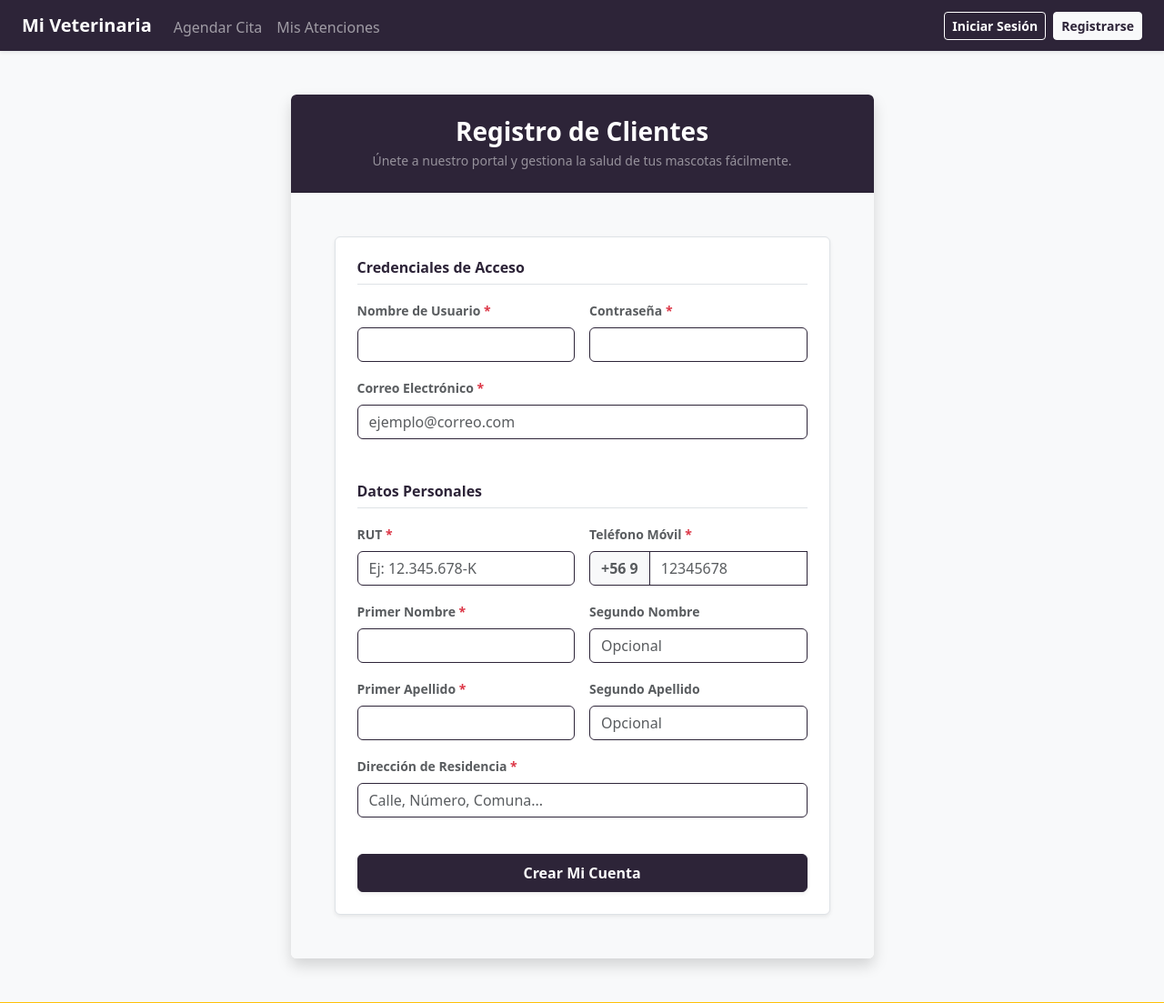
After one commit to friveramm/veterinaria_web, a Django app: page /registrarse/ in a window 1280 px wide. The commit adds this page. Shown: the top 1103 px of the page at 91% size. Run offline with Django 5.2, Linux system fonts and the light colour scheme.

Commit message:
feat: agrega funcion de registro para clientes nuevos

```diff
--- /dev/null
+++ b/gestion/static/gestion/js/registro_cliente.js
@@ -0,0 +1,239 @@
+document.addEventListener('DOMContentLoaded', function () {
+    // 0. LÓGICA DE ÉXITO: CONTADOR Y REDIRECCIÓN
+    const contadorEl = document.getElementById('contador');
+    if (contadorEl) {
+        let segundos = 10;
+        // Obtener la URL que inyectó Django en el HTML
+        const urlLogin = contadorEl.getAttribute('data-url-login');
+
+        const intervalo = setInterval(function () {
+            segundos--;
+            contadorEl.textContent = segundos;
+
+            if (segundos <= 0) {
+                clearInterval(intervalo);
+                if (urlLogin) {
+                    window.location.href = urlLogin; // Redirección usando la variable
+                }
+            }
+        }, 1000); // 1000 milisegundos
+    }
+
+    // LÓGICA DEL FORMULARIO DE REGISTRO
+    const formRegistro = document.getElementById('form-registro');
+    const urlValidacion = formRegistro ? formRegistro.getAttribute('data-url-validacion') : '';
+
+    // 1. USERNAME: AJAX + FORMATO (Sin espacios)
+    const inputUsername = document.getElementById('input-username');
+    const feedbackUsername = document.getElementById('username-feedback');
+    let timeoutUsername;
+
+    if (inputUsername) {
+        inputUsername.addEventListener('input', function () {
+            this.value = this.value.toLowerCase().replace(/\s+/g, '');
+            clearTimeout(timeoutUsername);
+
+            if (this.value.length >= 4 && urlValidacion) {
+                timeoutUsername = setTimeout(() => {
+                    fetch(`${urlValidacion}?username=${this.value}`)
+                        .then(r => r.json())
+                        .then(data => {
+                            if (data.username_usado) {
+                                this.classList.remove('is-valid');
+                                this.classList.add('is-invalid');
+                                this.setAttribute('data-error-api', 'true');
+                                if (feedbackUsername) {
+                                    feedbackUsername.textContent = 'Este usuario ya está en uso. Elige otro.';
+                                    feedbackUsername.classList.remove('d-none');
+                                }
+                            } else {
+                                this.removeAttribute('data-error-api');
+                                this.classList.remove('is-invalid');
+                                this.classList.add('is-valid');
+                                if (feedbackUsername) feedbackUsername.classList.add('d-none');
+                            }
+                        });
+                }, 500);
+            } else {
+                this.classList.remove('is-valid', 'is-invalid');
+                if (feedbackUsername) feedbackUsername.classList.add('d-none');
+            }
+        });
+    }
+
+    // 2. RUT: AJAX (La validación matemática la hace validar_rut.js)
+    const inputRut = document.getElementById('input-rut');
+    const feedbackRut = document.getElementById('rut-feedback');
+    let timeoutRut;
+
+    if (inputRut && urlValidacion) {
+        inputRut.addEventListener('input', function () {
+            clearTimeout(timeoutRut);
+            if (this.value.length >= 8) {
+                timeoutRut = setTimeout(() => {
+                    fetch(`${urlValidacion}?rut=${this.value}`)
+                        .then(r => r.json())
+                        .then(data => {
+                            if (data.rut_usado) {
+                                this.classList.remove('is-valid');
+                                this.classList.add('is-invalid');
+                                this.setAttribute('data-error-api', 'true');
+                                if (feedbackRut) {
+                                    feedbackRut.textContent = 'Este RUT ya tiene una cuenta registrada.';
+                                    feedbackRut.classList.remove('d-none');
+                                }
+                            } else {
+                                this.removeAttribute('data-error-api');
+                                if (feedbackRut) feedbackRut.textContent = 'RUT inválido.';
+                            }
+                        });
+                }, 500);
+            }
+        });
+    }
+
+    // 3. CORREO: REGEX + AJAX
+    const inputEmail = document.getElementById('input-email');
+    const feedbackEmail = document.getElementById('email-feedback');
+    let timeoutEmail;
+
+    if (inputEmail) {
+        inputEmail.addEventListener('input', function () {
+            const emailRegex = /^[^\s@]+@[^\s@]+\.[^\s@]+$/;
+            clearTimeout(timeoutEmail);
+
+            if (this.value.trim().length > 0) {
+                if (emailRegex.test(this.value)) {
+                    // Si el formato es correcto, verificar en BD
+                    if (urlValidacion) {
+                        timeoutEmail = setTimeout(() => {
+                            fetch(`${urlValidacion}?email=${this.value}`)
+                                .then(r => r.json())
+                                .then(data => {
+                                    if (data.email_usado) {
+                                        inputEmail.classList.remove('is-valid');
+                                        inputEmail.classList.add('is-invalid');
+                                        inputEmail.setAttribute('data-error-api', 'true');
+                                        if (feedbackEmail) {
+                                            feedbackEmail.textContent = 'Este correo ya está registrado.';
+                                            feedbackEmail.classList.remove('d-none');
+                                        }
+                                    } else {
+                                        inputEmail.removeAttribute('data-error-api');
+                                        inputEmail.classList.remove('is-invalid');
+                                        inputEmail.classList.add('is-valid');
+                                        if (feedbackEmail) feedbackEmail.classList.add('d-none');
+                                    }
+                                });
+                        }, 500);
+                    }
+                } else {
+                    this.classList.remove('is-valid');
+                    this.classList.add('is-invalid');
+                    if (feedbackEmail) {
+                        feedbackEmail.textContent = 'Ingresa un correo válido (ej: nombre@correo.com).';
+                        feedbackEmail.classList.remove('d-none');
+                    }
+                }
+            } else {
+                this.classList.remove('is-valid', 'is-invalid');
+                if (feedbackEmail) feedbackEmail.classList.add('d-none');
+            }
+        });
+    }
+
+    // 4. TELÉFONO
+    const inputFonoVisible = document.getElementById('input-fono-visible');
+    const inputFonoOculto = document.getElementById('input-fono-oculto');
+    const feedbackFono = document.getElementById('fono-feedback');
+
+    if (inputFonoVisible) {
+        inputFonoVisible.addEventListener('input', function () {
+            // Eliminar cualquier cosa que no sea un dígito numérico
+            this.value = this.value.replace(/\D/g, '');
+
+            // Validar que tenga exactamente la longitud de un celular chileno (8 dígitos)
+            if (this.value.length === 8) {
+                this.classList.remove('is-invalid');
+                this.classList.add('is-valid');
+                if (feedbackFono) feedbackFono.classList.add('d-none');
+
+                // Unir el +569 con los 8 dígitos y se inyecta al input oculto que viaja a Django
+                if (inputFonoOculto) {
+                    inputFonoOculto.value = '+569' + this.value;
+                }
+            } else {
+                this.classList.remove('is-valid');
+                this.classList.add('is-invalid');
+                if (feedbackFono) feedbackFono.classList.remove('d-none');
+
+                // Si está incompleto, vaciamos el input oculto para que no se envíe basura
+                if (inputFonoOculto) {
+                    inputFonoOculto.value = '';
+                }
+            }
+        });
+    }
+
+    // 5. PROTECCIÓN GENERAL DE OBLIGATORIOS (BORDES ROJOS)
+    if (formRegistro) {
+        const requiredInputs = formRegistro.querySelectorAll('[required]');
+
+        requiredInputs.forEach(input => {
+            input.addEventListener('input', function () {
+                if (this.type !== 'email' && this.id !== 'input-username' && this.id !== 'input-rut') {
+                    if (this.value.trim().length === 0) {
+                        this.classList.add('is-invalid');
+                    } else {
+                        this.classList.remove('is-invalid');
+                    }
+                }
+            });
+
+            input.addEventListener('blur', function () {
+                if (this.type !== 'email' && this.id !== 'input-username' && this.id !== 'input-rut') {
+                    if (this.value.trim().length === 0) {
+                        this.classList.add('is-invalid');
+                    }
+                }
+            });
+
+            input.addEventListener('invalid', function () {
+                this.classList.add('is-invalid');
+            });
+        });
+
+        // 6. BLOQUEO FINAL ANTES DEL ENVÍO
+        formRegistro.addEventListener('submit', function (e) {
+            let tieneErrores = false;
+
+            const nameInputs = ['primer_nombre', 'primer_apellido'];
+            nameInputs.forEach(name => {
+                const el = document.querySelector(`input[name="${name}"]`);
+                if (el && el.value.trim() === '') {
+                    el.classList.add('is-invalid');
+                    tieneErrores = true;
+                }
+            });
+
+            const inputsAPI = [inputUsername, inputRut, inputEmail];
+            inputsAPI.forEach(el => {
+                if (el && (el.classList.contains('is-invalid') || el.hasAttribute('data-error-api'))) {
+                    el.focus();
+                    tieneErrores = true;
+                }
+            });
+
+            if (tieneErrores) {
+                e.preventDefault();
+                return;
+            }
+
+            const btnGuardar = document.getElementById('btn-registrar');
+            if (btnGuardar) {
+                btnGuardar.disabled = true;
+                btnGuardar.innerHTML = 'Creando cuenta...';
+            }
+        });
+    }
+});
--- a/gestion/templates/gestion/base_clientes.html
+++ b/gestion/templates/gestion/base_clientes.html
@@ -51,7 +51,7 @@
                         </form>
                     {% else %}
                         <a href="{% url 'login' %}" class="btn btn-sm btn-outline-light me-2 fw-bold">Iniciar Sesión</a>
-                        <a href="#" class="btn btn-sm btn-light fw-bold text-primary">Registrarse</a>
+                        <a href="{% url 'registro_cliente' %}" class="btn btn-sm btn-light fw-bold text-primary">Registrarse</a>
                     {% endif %}
                 </div>
             </div>
--- /dev/null
+++ b/gestion/templates/gestion/registro.html
@@ -0,0 +1,121 @@
+{% extends 'gestion/base_clientes.html' %}
+{% load static %}
+
+{% block title %}Crear Cuenta - Mi Veterinaria{% endblock %}
+
+{% block content %}
+    <div class="container my-5">
+        <div class="row justify-content-center">
+            <div class="col-lg-8 col-xl-7">
+
+                {% if messages %}
+                    {% for m in messages %}
+                        <div class="alert {% if m.tags == 'success' %}alert-success{% else %}alert-danger{% endif %} shadow-sm">{{ m }}</div>
+                    {% endfor %}
+                {% endif %}
+
+                <div class="card shadow border-0 bg-white overflow-hidden">
+                    <div class="card-header bg-dark-purple text-white p-4 text-center">
+                        <h3 class="mb-0 fw-bold">Registro de Clientes</h3>
+                        <p class="mb-0 text-white-50 mt-1 small">Únete a nuestro portal y gestiona la salud de tus mascotas fácilmente.</p>
+                    </div>
+
+                <div class="card-body p-4 p-md-5 bg-light">
+
+                    {% if registro_exitoso %}
+                        <div class="text-center py-4 slide-in-fwd">
+                            <h2 class="fw-bold text-dark mb-3">¡Cuenta creada con éxito!</h2>
+                            <p class="text-muted fs-5 mb-5">Bienvenido/a <strong class="text-primary">{{ nombre_usuario }}</strong>. Tu registro se ha guardado correctamente.</p>
+
+                            <div class="bg-white p-4 rounded shadow-sm border border-primary mb-4 d-inline-block">
+                                <p class="mb-2 text-muted fw-bold text-uppercase small">Redirigiendo al inicio de sesión en</p>
+                                <div class="display-3 fw-bold text-primary" id="contador">10</div>
+                                <p class="text-muted small mt-1 mb-0">segundos...</p>
+                            </div>
+
+                            <div>
+                                <a href="{% url 'login' %}" class="btn btn-outline-primary fw-bold rounded-pill px-4 shadow-sm">Saltar espera e ir ahora</a>
+                            </div>
+                        </div>
+                    {% else %}
+                        <form method="POST" id="form-registro" class="bg-white p-4 rounded shadow-sm border"
+                            data-url-validacion="{% url 'api_validar_cliente' %}">
+                            {% csrf_token %}
+
+                            <h6 class="text-primary fw-bold mb-3 border-bottom pb-2">Credenciales de Acceso</h6>
+
+                            <div class="row g-3 mb-3">
+                                <div class="col-md-6">
+                                    <label class="form-label text-muted small fw-bold">Nombre de Usuario <span class="text-danger">*</span></label>
+                                    <input type="text" id="input-username" name="username" class="form-control border-primary" required maxlength="30">
+                                    <small id="username-feedback" class="text-danger d-none fw-bold mt-1">Este usuario ya existe.</small>
+                                </div>
+                                <div class="col-md-6">
+                                    <label class="form-label text-muted small fw-bold">Contraseña <span class="text-danger">*</span></label>
+                                    <input type="password" name="password" class="form-control border-primary" required minlength="6">
+                                </div>
+                            </div>
+
+                            <div class="mb-4">
+                                <label class="form-label text-muted small fw-bold">Correo Electrónico <span class="text-danger">*</span></label>
+                                <input type="email" id="input-email" name="email" class="form-control border-primary" required placeholder="ejemplo@correo.com" maxlength="50">
+                                <small id="email-feedback" class="text-danger d-none fw-bold mt-1">Ingresa un correo válido.</small>
+                            </div>
+
+                            <h6 class="text-primary fw-bold mb-3 border-bottom pb-2 mt-5">Datos Personales</h6>
+
+                            <div class="row g-3 mb-3">
+                                <div class="col-md-6">
+                                    <label class="form-label text-muted small fw-bold">RUT <span class="text-danger">*</span></label>
+                                    <input type="text" id="input-rut" name="rut" class="form-control border-primary" required placeholder="Ej: 12.345.678-K" maxlength="12">
+                                    <small id="rut-feedback" class="text-danger d-none fw-bold mt-1">RUT inválido.</small>
+                                </div>
+                                <div class="col-md-6">
+                                    <label class="form-label text-muted small fw-bold">Teléfono Móvil <span class="text-danger">*</span></label>
+                                    <div class="input-group">
+                                        <span class="input-group-text bg-light fw-bold text-muted border-primary">+56 9</span>
+                                        <input type="text" id="input-fono-visible" class="form-control border-primary" required placeholder="12345678" maxlength="8">
+                                        <input type="hidden" id="input-fono-oculto" name="fono">
+                                    </div>
+                                    <small id="fono-feedback" class="text-danger d-none fw-bold mt-1">Ingresa exactamente 8 dígitos.</small>
+                                </div>
+                            </div>
+
+                            <div class="row g-3 mb-3">
+                                <div class="col-md-6">
+                                    <label class="form-label text-muted small fw-bold">Primer Nombre <span class="text-danger">*</span></label>
+                                    <input type="text" name="primer_nombre" maxlength="24" class="form-control border-primary" required>
+                                </div>
+                                <div class="col-md-6">
+                                    <label class="form-label text-muted small fw-bold">Segundo Nombre</label>
+                                    <input type="text" name="segundo_nombre" maxlength="24" class="form-control border-primary" placeholder="Opcional">
+                                </div>
+
+                                <div class="col-md-6">
+                                    <label class="form-label text-muted small fw-bold">Primer Apellido <span class="text-danger">*</span></label>
+                                    <input type="text" name="primer_apellido" maxlength="24" class="form-control border-primary" required>
+                                </div>
+                                <div class="col-md-6">
+                                    <label class="form-label text-muted small fw-bold">Segundo Apellido</label>
+                                    <input type="text" name="segundo_apellido" maxlength="24" class="form-control border-primary" placeholder="Opcional">
+                                </div>
+                            </div>
+
+                            <div class="mb-4">
+                                <label class="form-label text-muted small fw-bold">Dirección de Residencia <span class="text-danger">*</span></label>
+                                <input type="text" name="direccion" class="form-control border-primary" required placeholder="Calle, Número, Comuna..." maxlength="100">
+                            </div>
+
+                            <button type="submit" id="btn-registrar" class="btn btn-primary w-100 fw-bold shadow-sm py-2 mt-3">Crear Mi Cuenta</button>
+                        </form>
+                    {% endif %} </div>
+                </div>
+            </div>
+        </div>
+    </div>
+{% endblock %}
+
+{% block extra_js %}
+    <script src="{% static 'gestion/js/validar_rut.js' %}"></script>
+    <script src="{% static 'gestion/js/registro_cliente.js' %}"></script>
+{% endblock %}
--- a/gestion/urls.py
+++ b/gestion/urls.py
@@ -6,12 +6,14 @@ urlpatterns = [
     path('api/servicios/', views.obtener_servicios_por_sucursal, name='api_servicios_por_sucursal'),
     path('api/profesionales/', views.obtener_profesionales_por_servicio, name='api_profesionales_por_servicio'),
     path('api/validar-profesional/', views.api_validar_datos_profesional, name='api_validar_profesional'),
+    path('api/validar-cliente/', views.api_validar_datos_cliente, name='api_validar_cliente'),
 
     # Público
     path('', views.index, name='index'),
     path('agendar/', views.pagina_agendar, name='pagina_agendar'),
     path('mis-atenciones/', views.historial_cliente, name='historial_cliente'),
     path('proximas-citas/', views.proximas_citas, name='proximas_citas'),
+    path('registrarse/', views.registro_cliente, name='registro_cliente'),
 
     # Intranet de Veterinarios
     path('intranet/dashboard/', views.dashboard_veterinario, name='dashboard_veterinario'),
--- a/gestion/views.py
+++ b/gestion/views.py
@@ -5,7 +5,7 @@ from django.contrib import messages
 from django.core.exceptions import ValidationError, PermissionDenied
 from django.http import JsonResponse
 from django.utils import timezone
-from .models import Profesional, Servicio, Sucursal, Mascota, Cita, DetalleCita, EntradaCita, Enfermedad, Cargo, HorarioLaboral, Feedback
+from .models import Profesional, Servicio, Sucursal, Mascota, Cita, DetalleCita, EntradaCita, Enfermedad, Cargo, HorarioLaboral, Feedback, Dueno
 from django.contrib.auth.decorators import login_required
 from django.contrib.auth.models import User
 from datetime import datetime, date
@@ -792,3 +792,120 @@ def proximas_citas(request):
         'hoy': hoy
     }
     return render(request, 'gestion/proximas_citas.html', context)
+
+def registro_cliente(request):
+    """
+    Portal Público: Permite a un nuevo cliente crear su cuenta.
+    Poblar las tablas auth_user y Dueno simultáneamente.
+    """
+    # Si ya está logueado, mandar a su panel
+    if request.user.is_authenticated:
+        return redirect('redireccionar_por_rol')
+
+    if request.method == 'POST':
+        rut = request.POST.get('rut')
+
+        # Validación matemática del RUT
+        if not validar_rut_chileno(rut):
+            messages.error(request, "El RUT ingresado no es válido.")
+            return redirect('registro_cliente')
+
+        username = request.POST.get('username').strip()
+        email = request.POST.get('email').strip()
+        password = request.POST.get('password')
+        direccion = request.POST.get('direccion').strip()
+        fono = request.POST.get('fono').strip()
+
+        # Atrapar los 4 campos del nombre
+        p_nombre = request.POST.get('primer_nombre', '').strip()
+        s_nombre = request.POST.get('segundo_nombre', '').strip()
+        p_apellido = request.POST.get('primer_apellido', '').strip()
+        s_apellido = request.POST.get('segundo_apellido', '').strip()
+
+        # Validación de seguridad: El primer nombre y el primer apellido son obligatorios
+        # para evitar registros con datos insuficientes
+        if not p_nombre or not p_apellido:
+            messages.error(request, "Error de seguridad: El primer nombre y el primer apellido son obligatorios.")
+            return redirect('registro_cliente')
+
+        # Formatear nombres
+        first_name = f"{p_nombre} {s_nombre}".strip()
+        last_name = f"{p_apellido} {s_apellido}".strip()
+        nombre_completo = f"{first_name} {last_name}".strip()
+
+        try:
+            with transaction.atomic():
+                # 1. Validaciones de existencia (Usuario y Correo)
+                if User.objects.filter(username__iexact=username).exists():
+                    messages.error(request, "El nombre de usuario ya está en uso. Elige otro.")
+                    return redirect('registro_cliente')
+
+                if User.objects.filter(email__iexact=email).exists() or Dueno.objects.filter(correo__iexact=email).exists():
+                    messages.error(request, "Este correo electrónico ya está registrado en el sistema.")
+                    return redirect('registro_cliente')
+
+                # 2. Formatear RUT para verificar si existe en la BD
+                rut_limpio = str(rut).replace(".", "").replace("-", "").strip().upper()
+                if Dueno.objects.filter(rut=rut_limpio).exists():
+                    messages.error(request, "Este RUT ya se encuentra registrado. Si olvidaste tu contraseña, contacta a la clínica.")
+                    return redirect('registro_cliente')
+
+                # 3. Crear credenciales en auth_user
+                user = User.objects.create_user(
+                    username=username,
+                    email=email,
+                    password=password,
+                    first_name=first_name,
+                    last_name=last_name
+                )
+
+                # 4. Crear ficha en la tabla Dueno
+                Dueno.objects.create(
+                    user=user,
+                    rut=rut,
+                    nombre=nombre_completo,
+                    direccion=direccion,
+                    correo=email,
+                    fono=fono
+                )
+
+            # Éxito:
+            context = {
+                'registro_exitoso': True,
+                'nombre_usuario': p_nombre
+            }
+            return render(request, 'gestion/registro.html', context)
+
+        except Exception as e:
+            messages.error(request, f"Error al registrar la cuenta: {str(e)}")
+            return redirect('registro_cliente')
+
+    return render(request, 'gestion/registro.html')
+
+def api_validar_datos_cliente(request):
+    """
+    Endpoint AJAX para validar en tiempo real si el username,
+    email o RUT ya existen en el registro público de clientes.
+    """
+    username = request.GET.get('username', '').strip()
+    rut = request.GET.get('rut', '').strip()
+    email = request.GET.get('email', '').strip()
+
+    data = {
+        'username_usado': False,
+        'rut_usado': False,
+        'email_usado': False
+    }
+
+    if username and User.objects.filter(username__iexact=username).exists():
+        data['username_usado'] = True
+
+    if email and (User.objects.filter(email__iexact=email).exists() or Dueno.objects.filter(correo__iexact=email).exists()):
+        data['email_usado'] = True
+
+    if rut:
+        rut_limpio = rut.replace(".", "").replace("-", "").strip().upper()
+        if Dueno.objects.filter(rut=rut_limpio).exists():
+            data['rut_usado'] = True
+
+    return JsonResponse(data)
```
Also changed, not shown: gestion/templates/registration/login.html (+13 -1 lines).
